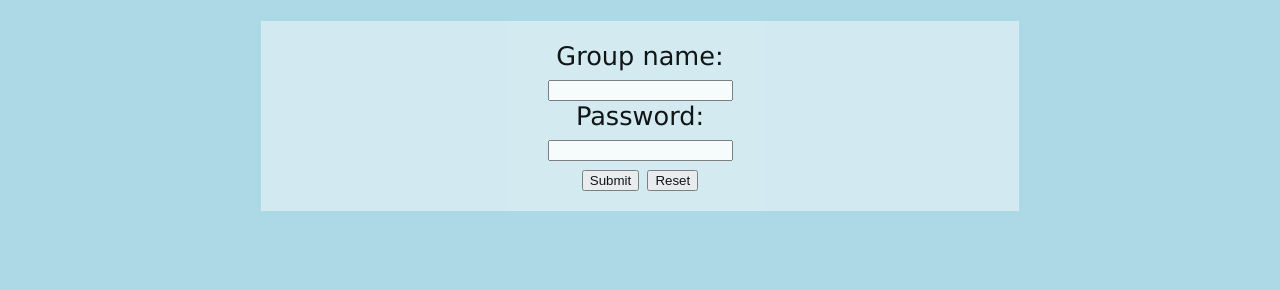
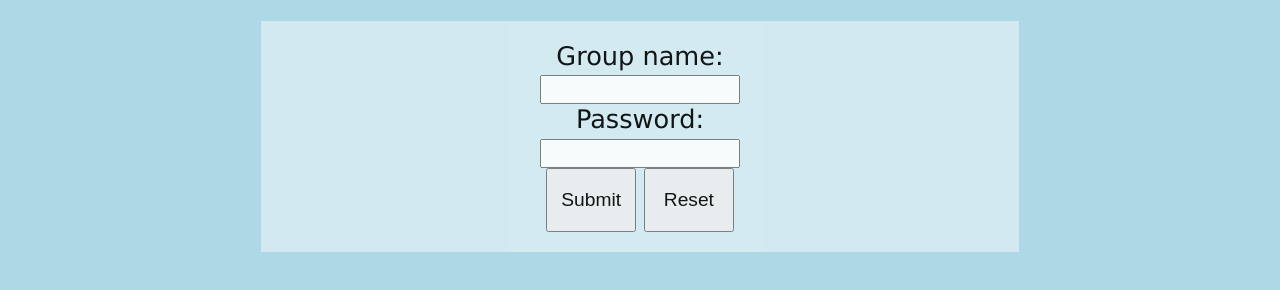
Before and after one commit to cozawa/CSE134B, a plain HTML site: page create_group.html in a window 1280 px wide. Shown: the part 190-480 px from the top of the page. Drawn offline with Linux system fonts and the light colour scheme.

Commit message:
fixed text box sizes

```diff
--- a/create_group.html
+++ b/create_group.html
@@ -62,13 +62,13 @@ form{
 
 <form action="/action_page.php">
 	Group name:<br>
-    <input type="text" name="groupname">
+    <input type="text" name="groupname" style="height:1.8vw; width:15vw; font-size:1.2vw">
     <br>
     Password: <br>
-    <input type="password" name="psw">
+    <input type="password" name="psw" style="height:1.8vw; width:15vw; font-size:1.2vw">
     <br>
-    <input type="submit" value="Submit">
-	<input type="reset">
+    <input type="submit" value="Submit" style="height:5vw; width:7vw; font-size:1.5vw">
+	<input type="reset" style="height:5vw; width:7vw; font-size:1.5vw">
 </form>
 </body>
 </html>
```
